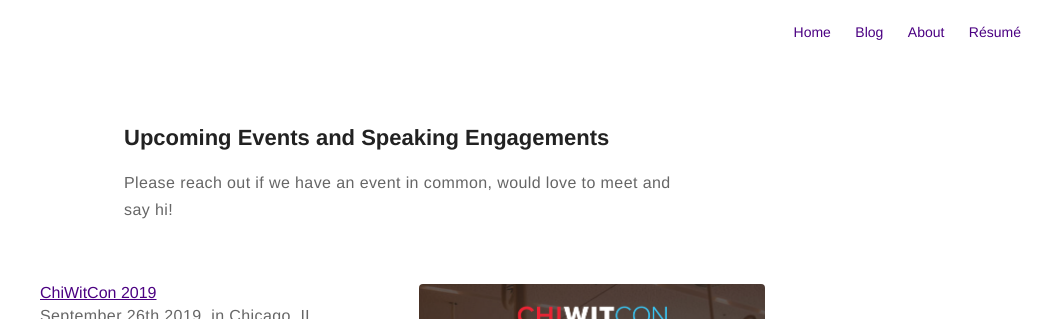
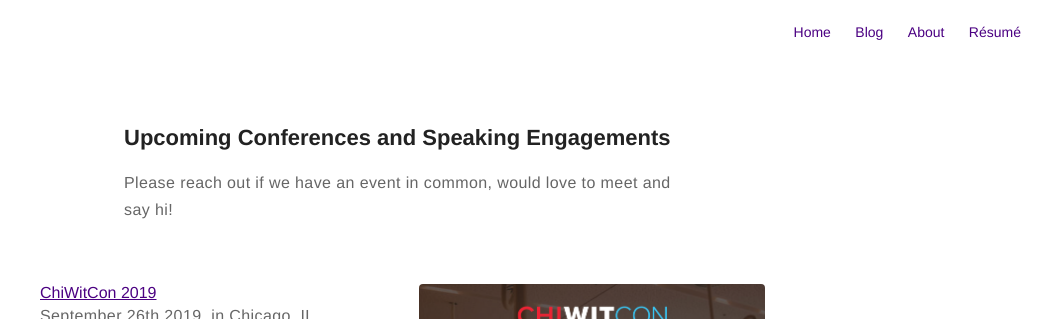
Before and after one commit to jpotts244/jpotts244.github.io, a Jekyll site: the page built from events.md, in a window 1280 px wide. Shown: the top 319 px of the page, without its empty margins (236-1280 px from the left). Built offline with Jekyll 4.4.1, drawn with Linux system fonts in a browser that asks for light colours.

Commit message:
Update title

```diff
--- a/events.md
+++ b/events.md
@@ -2,7 +2,7 @@
 title: Events
 layout: page
 ---
-## Upcoming Events and Speaking Engagements
+## Upcoming Conferences and Speaking Engagements
 Please reach out if we have an event in common, would love to meet and say hi!
 
 <div class="side-by-side">
```
